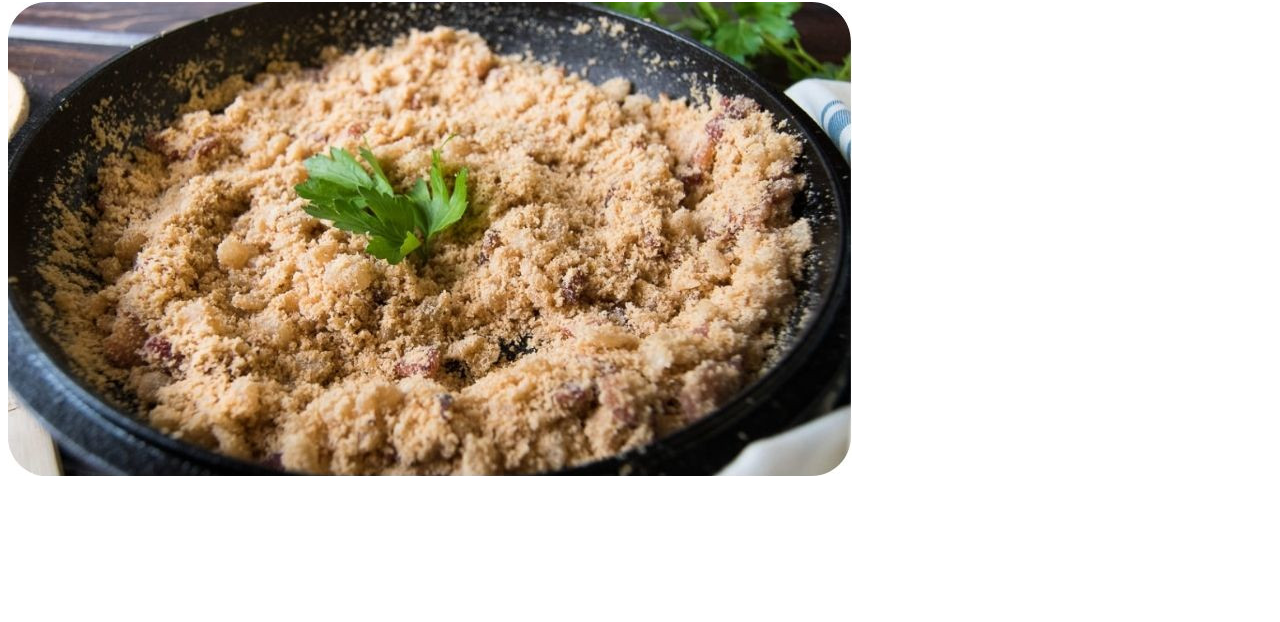
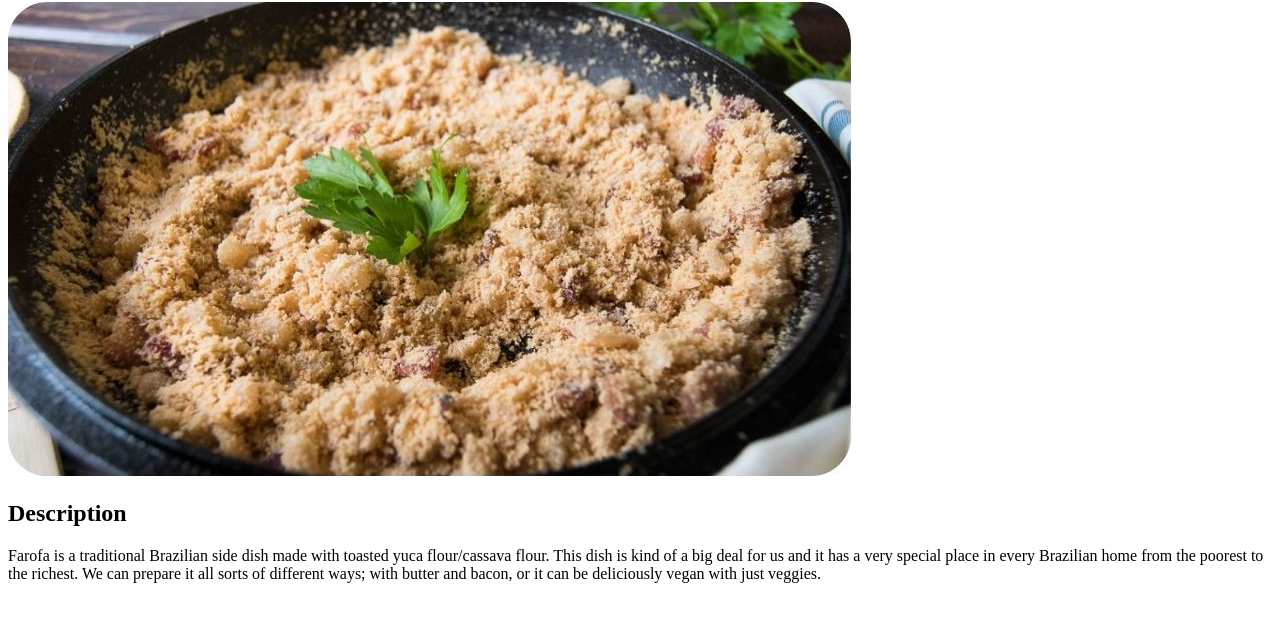
Before and after one commit to carolinelds/odin-recipes, a plain HTML site: page recipes/farofa.html in a window 1280 px wide. Shown: the part 78-700 px from the top of the page. Drawn offline with Linux system fonts and the light colour scheme.

Commit message:
Add description to farofa recipe

```diff
--- a/recipes/farofa.html
+++ b/recipes/farofa.html
@@ -9,5 +9,9 @@
         <h1>Farofa ft. Cassava flour</h1>
 
         <img src="./farofa.jpg" alt="Farofa (the sand-like food) in a bowl">
+
+        <h2>Description</h2>
+
+        <p>Farofa is a traditional Brazilian side dish made with toasted yuca flour/cassava flour. This dish is kind of a big deal for us and it has a very special place in every Brazilian home from the poorest to the richest. We can prepare it all sorts of different ways; with butter and bacon, or it can be deliciously vegan with just veggies.</p>
     </body>
 </html>
```
